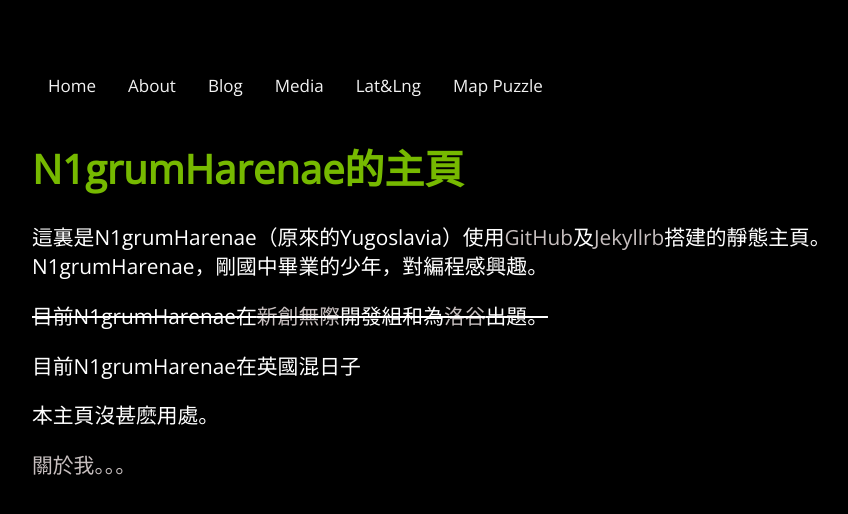
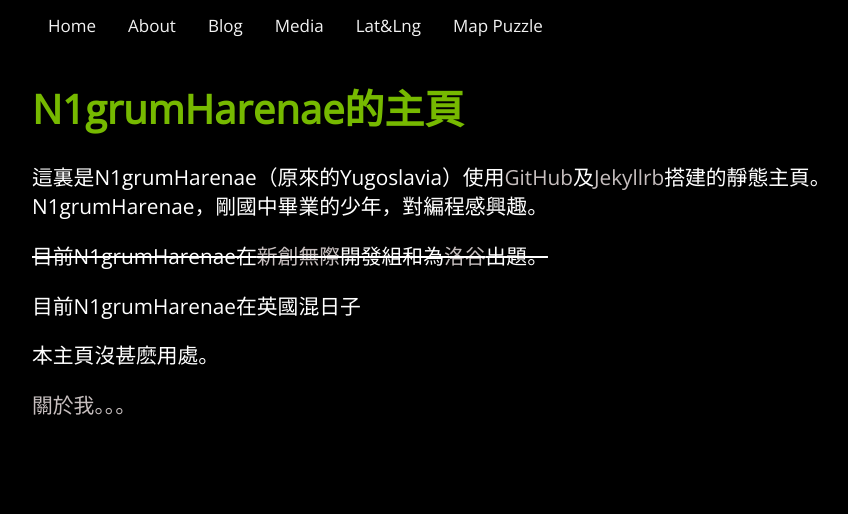
Before and after one commit to Jugoslawien/jugoslawien.github.io, a Jekyll site: the page built from index.html, in a window 1280 px wide. Shown: the top 514 px of the page, without its empty margins (128-976 px from the left). Built offline with Jekyll 4.4.1, drawn with Linux system fonts in a browser that asks for light colours; a script that is not in the unit is left out.

Commit message:
Update main.css

```diff
--- a/css/main.css
+++ b/css/main.css
@@ -1,6 +1,6 @@
 @import url(//fonts.googleapis.com/earlyaccess/notosanstc.css);
 @import url(//fonts.googleapis.com/css?family=Open+Sans);
-body { margin: 60px auto; width: 75%;background: #000;}
+body { margin: auto auto; width: 75%;background: #000;}
 
 a { text-decoration: none; color: #c7bfbf; }
 a.mus{ font-size: 1em; line-height: 1.4em; text-decoration: none; color: #c7bfbf; }
```
